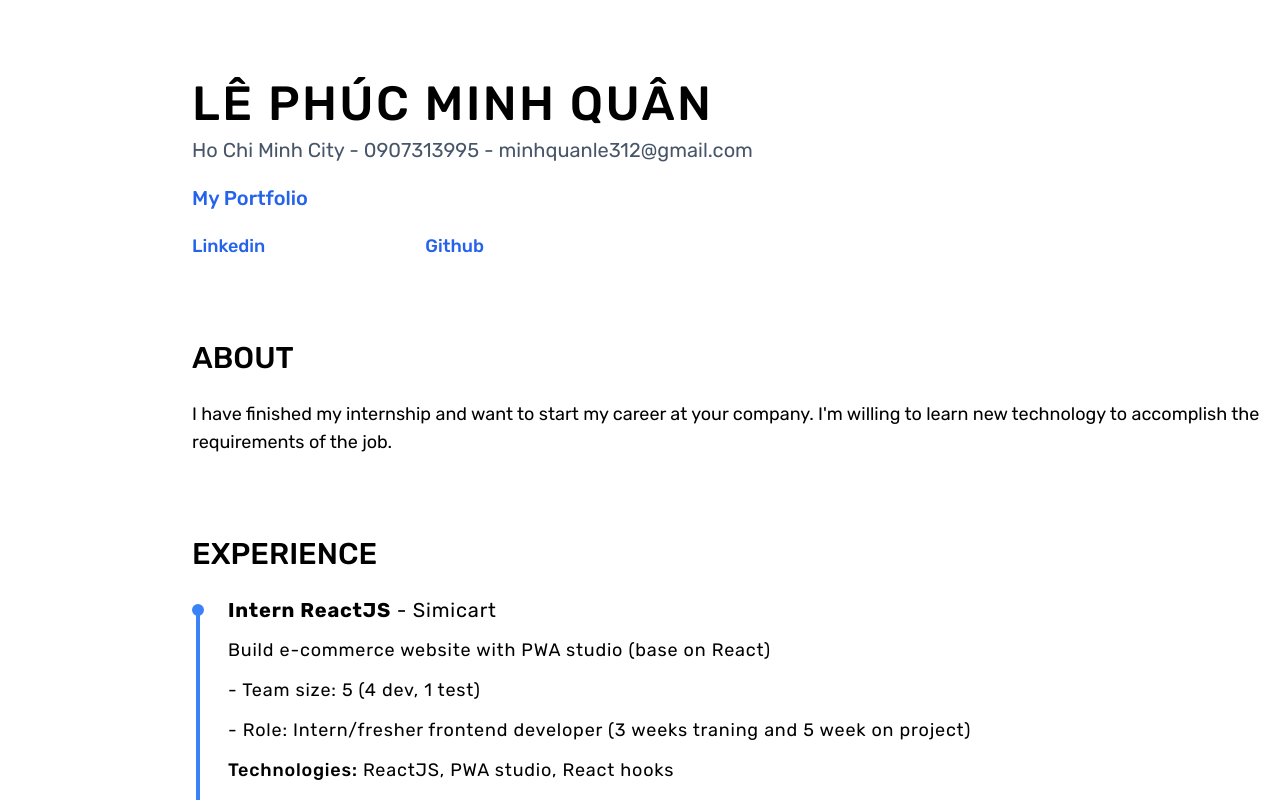
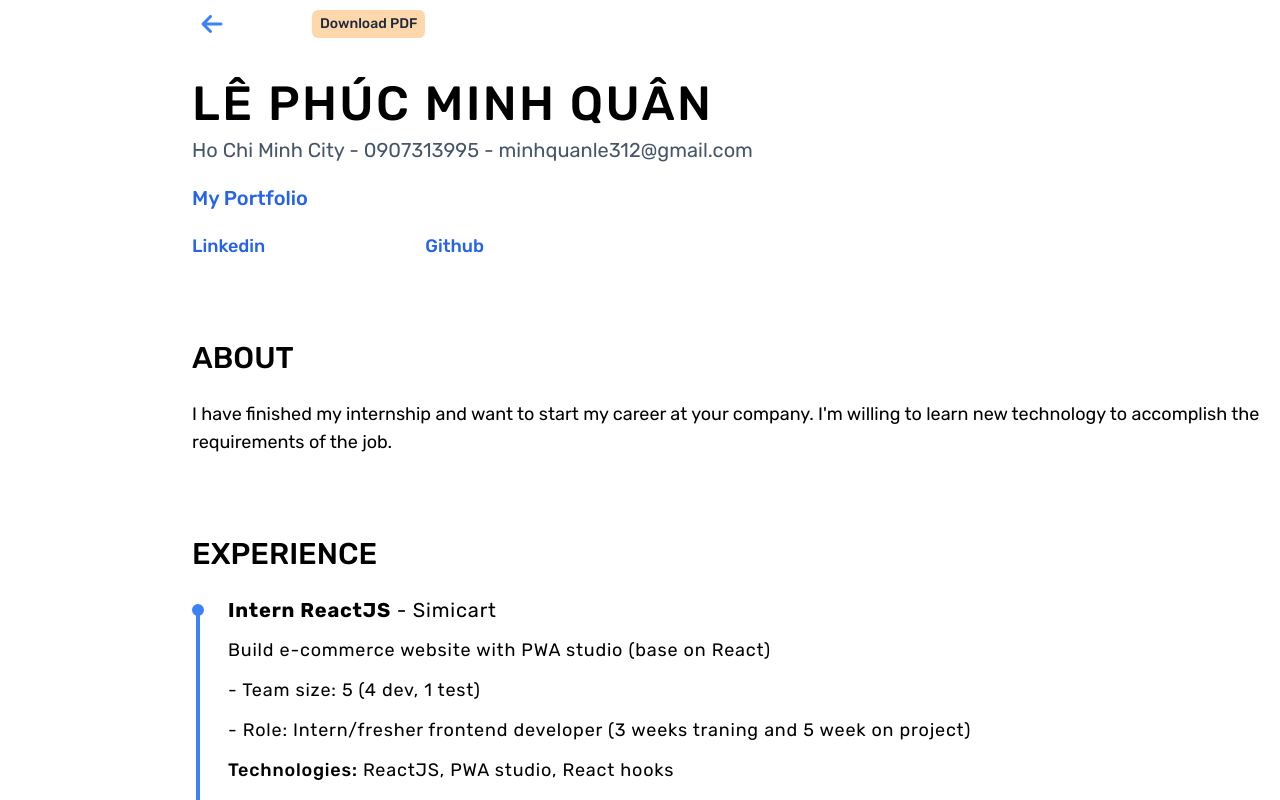
Before and after one commit to minhquanle312/minhquanle, a Next.js app: page /myCV in a window 1280 px wide. Shown: the top 800 px of the page. Built offline with nearby package versions, Linux system fonts and the light colour scheme.

Commit message:
update CV 1

```diff
--- a/components/Header.jsx
+++ b/components/Header.jsx
@@ -80,7 +80,7 @@ const Header = () => {
         </a>
       </button>
       <div className='absolute top-2/3 left-1/2 -translate-x-1/2 sm:-translate-x-0 sm:left-10 md:top-20 md:left-6 flex gap-5'>
-        <Link href='/Intern_Frontend-Le_Phuc_Minh_Quan.pdf' download>
+        <Link href='/CV_Le-Phuc-Minh-Quan_ReactJS.pdf' download>
           <a className='py-1 px-2 text-xs md:text-sm bg-orange-200 rounded-md text-slate-800 font-medium hover:bg-orange-400 hover:text-slate-200 transition-colors duration-150 select-none'>
             Download my CV
           </a>
--- a/pages/myCV/index.jsx
+++ b/pages/myCV/index.jsx
@@ -57,7 +57,7 @@ const index = () => {
       <Head>
         <title>CV - Intern Frontend - Lê Phúc Minh Quân</title>
       </Head>
-      {/* <nav className='fixed top-0 left-0 w-full h-12 flex items-center z-10 bg-white'>
+      <nav className='fixed top-0 left-0 w-full h-12 flex items-center z-10 bg-white'>
         <div className='flex justify-between mx-16 md:mx-32 lg:mx-48 gap-20 items-center'>
           <Link href='/' className=''>
             <a className='rounded-md select-none'>
@@ -75,7 +75,7 @@ const index = () => {
             </a>
           </Link>
         </div>
-      </nav> */}
+      </nav>
 
       <div className='ml-16 md:ml-32 lg:ml-48'>
         <h1 className='mt-20 text-5xl font-medium tracking-wider'>
```
Also changed, not shown: 1 other file (tests, documents, lock files or other folders).
